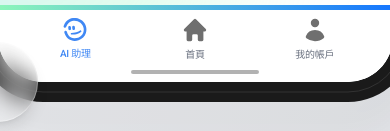
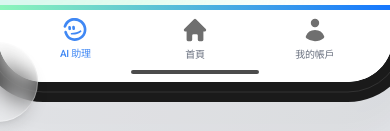
Before and after one commit to ncchen99/Metro-AI-Assistant, a React (Vite) app: page /ai-assistant in a window 390 px wide. Shown: the part 1334-1465 px from the top of the page. Built offline with nearby package versions, Linux system fonts and the light colour scheme.

Commit message:
🎨 調整 AIAssistant.jsx 中的 iPhone Home Indicator 樣式，將透明度從 30% 提升至 70%，增強視覺效果。

```diff
--- a/src/pages/AIAssistant.jsx
+++ b/src/pages/AIAssistant.jsx
@@ -470,7 +470,7 @@ function AIAssistant() {
                                     <BottomNavigation />
 
                                     {/* iPhone Home Indicator */}
-                                    <div className="absolute bottom-2 left-1/2 transform -translate-x-1/2 w-32 h-1 bg-black rounded-full opacity-30 z-[9999]"></div>
+                                    <div className="absolute bottom-2 left-1/2 transform -translate-x-1/2 w-32 h-1 bg-black rounded-full opacity-70 z-[9999]"></div>
 
                                     {/* Global Overlay */}
                                     {showOverlay && (
```
